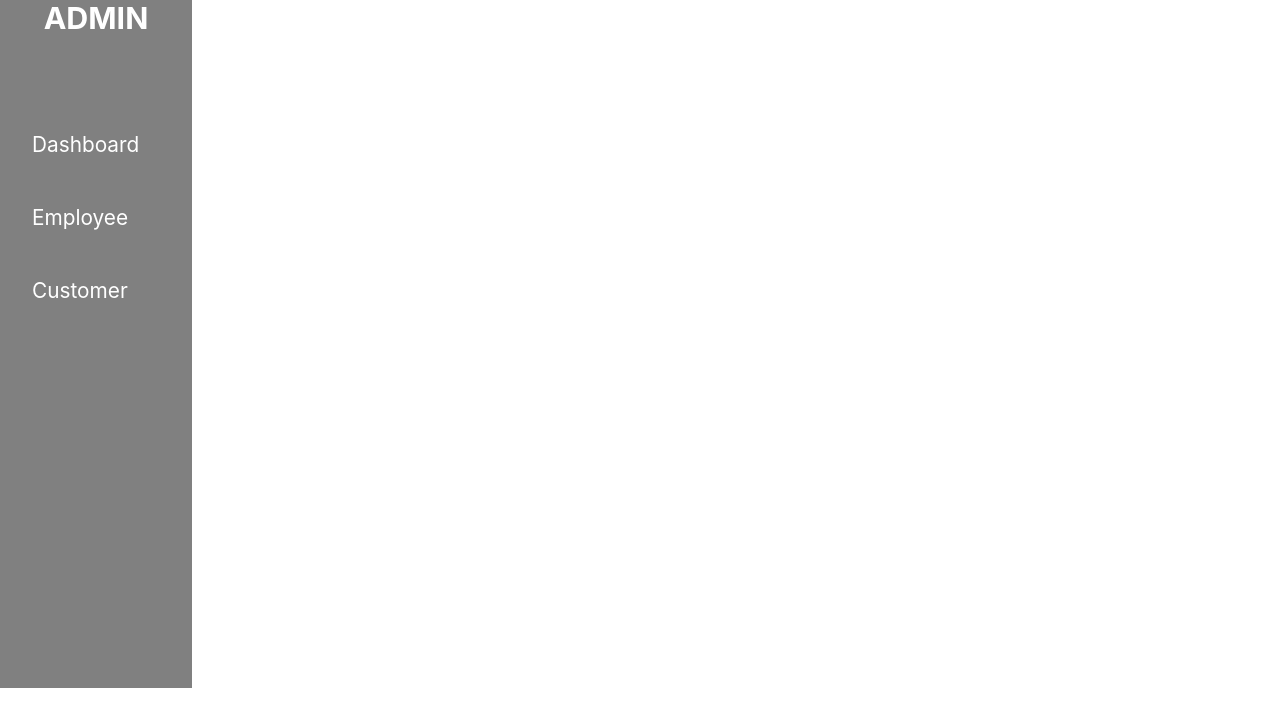
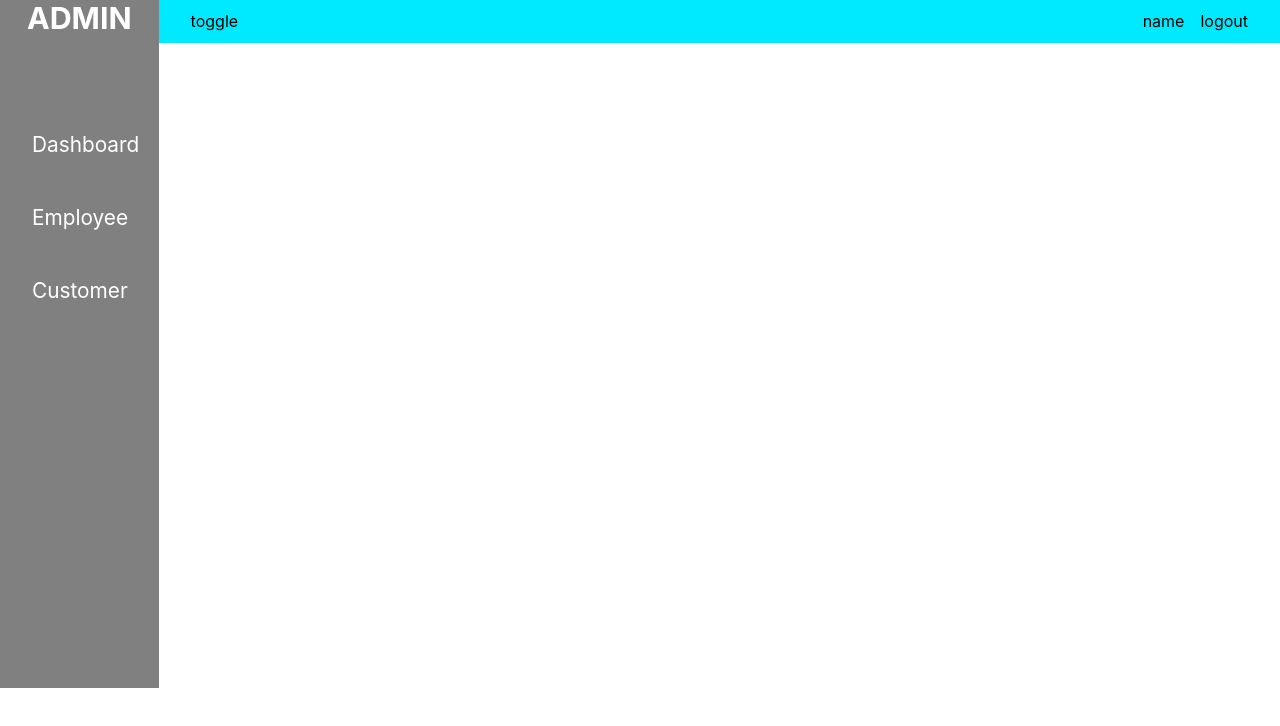
Before and after one commit to JayaKumar-2003/Consultancy, a React (Create React App) app in the folder frontend/: page /dashboard in a window 1280 px wide. Shown: the top 726 px of the page. Built offline with nearby package versions, Linux system fonts and the light colour scheme.

Commit message:
toggle-finished

```diff
--- /dev/null
+++ b/frontend/src/Components/AddCustomer.js
@@ -0,0 +1,11 @@
+import react from 'react';
+
+function AddCustomer () {
+    return(
+        <div>
+            <label>vieadddgdxw</label>
+        </div>
+    );
+}
+
+export default AddCustomer;
--- /dev/null
+++ b/frontend/src/Components/AddEmployee.js
@@ -0,0 +1,12 @@
+import react from 'react';
+import './Stats.css';
+
+function Employee() {
+        return(
+            <div>
+                <label>two</label>
+            </div>
+        );
+}
+
+export default Employee;
--- /dev/null
+++ b/frontend/src/Components/Stats.css
@@ -0,0 +1,23 @@
+
+.employee-card {
+    display: flex;
+    flex-direction: row;
+    gap: 3rem;
+}
+
+.card {
+    height: 15rem;
+    width:10rem;
+    background-color: gray;
+    display: flex;
+    flex-direction: column;
+    align-items: center;
+    justify-content: center;
+    border-radius: 1rem;
+    gap: 2rem;
+}
+.card-inside {
+    height:2rem;
+    width: 1.6rem;
+    background-color: aqua;
+}
--- /dev/null
+++ b/frontend/src/Components/Stats.js
@@ -0,0 +1,26 @@
+import react from 'react';
+import './Stats.css';
+function Stats() {
+    return(
+        <div>
+            <div className=''>
+                <div className='employee-card'>
+                    <div className='card'>
+                        <div className='card-inside'></div>
+                        <label>Total Employee</label>
+                    </div>
+                    <div className='card'>
+                        <div className='card-inside'></div>
+                        <label>Total Customer</label>
+                    </div>
+                    <div className='card'>
+                        <div className='card-inside'></div>
+                        <label>Total Customer</label>
+                    </div>
+                </div>
+            </div>
+        </div>
+    );
+}
+
+export default Stats;
--- /dev/null
+++ b/frontend/src/Components/ViewCustomer.js
@@ -0,0 +1,11 @@
+import react from 'react';
+
+function ViewCustomer() {
+    return (
+        <div>
+            <label>Viewcustoomer</label>
+        </div>
+    );
+}
+
+export default ViewCustomer;
--- /dev/null
+++ b/frontend/src/Components/ViewEmployee.js
@@ -0,0 +1,13 @@
+import React from 'react'
+
+function ViewEmployee() {
+        return(
+        <div>
+
+
+        </div>
+
+        );
+}
+
+export default ViewEmployee;
--- a/frontend/src/Screens/Dashboard.css
+++ b/frontend/src/Screens/Dashboard.css
@@ -1,5 +1,7 @@
+
 .content {
     display: flex;
+
 }
 .left-content {
     display: flex;
@@ -15,7 +17,7 @@
     margin-top: 6rem;
     gap: 3rem;
     justify-content:center ;
-    align-items:start;
+   align-items: flex-start;
     margin-left:2rem ;
 }
 .left-down label {
@@ -44,3 +46,28 @@
     color: white;
     font-weight: bolder;
 }
+.right-content {
+    display: flex;
+    align-items: center;
+    justify-content: center;
+    width: 100%;
+}
+.nav {
+    display: flex;
+    flex-direction: column;
+    gap: 10rem;
+    width: 100%;
+    height: 2rem;
+    background-color: rgb(0, 234, 255);
+    padding-left: 2rem;
+    padding-right: 2rem;
+    padding-top: 0.7rem;
+}
+.toggle {
+    float: left;
+}
+.usercontent {
+    display: flex;
+    float: right;
+    gap: 1rem;
+}
--- a/frontend/src/Screens/Dashboard.js
+++ b/frontend/src/Screens/Dashboard.js
@@ -1,34 +1,78 @@
 import react, { useState } from 'react';
 import './Dashboard.css';
+import Stats from '../Components/Stats';
+import AddEmployee from '../Components/AddEmployee';
+import ViewEmployee from '../Components/ViewEmployee';
+import AddCustomer from '../Components/AddCustomer';
+import ViewCustomer from '../Components/ViewCustomer';
 function  Dashboard() {
+
+    // Toggle for bars
+        // icon toggle
+            const [icon,Seticon] = useState(true);
+        // end toogle icon
     const [employee,Setemployee] = useState(false);
     const [customer,Setcustomer] = useState(false);
+    const [stats,Setstats] = useState(false);
+    const [addemployee,Setaddemployee] = useState(false);
+    const [viewemployee, Setviewemployee] = useState(false);
+    const [addcustomer,Setaddcustomer] = useState(false);
+    const [viewcustomer, Setviewcustomer] = useState(false);
+
+    // End line of toggle
     return (
         <div className='Dashboard'>
             <div className='content'>
-                <div className='left-content'>
+                {icon && <div className='left-content'>
                     <label className='admin'>ADMIN</label>
                     <div className='left-down'>
-                        <label>Dashboard</label>
+                        <label onClick={(e)=>{Setstats(!stats); Setaddemployee(false);Setviewemployee(false);Setaddcustomer(false);Setviewcustomer(false)}}>Dashboard</label>
                         <label onClick={(e)=>{
                             Setemployee(!employee)
                         }}>Employee</label>
                             {employee && <div className='list'>
-                                <label>Add</label>
-                                <label>View</label>
+                                <label onClick={(e)=>{Setaddemployee(!addemployee);Setstats(false);Setviewemployee(false);Setaddcustomer(false);Setviewcustomer(false)}}>Add</label>
+                                <label onClick={(e=>{Setviewemployee(!viewemployee);Setaddemployee(false);Setstats(false);Setaddcustomer(false);Setviewcustomer(false)})}>View</label>
                                 </div>}
                         <label onClick={(e)=>{
                             Setcustomer(!customer)
                         }}>Customer</label>
                         {customer && <div className='list'>
-                                <label>Add</label>
-                                <label>View</label>
+                                <label onClick={(e)=>{Setaddcustomer(!addcustomer);Setaddemployee(false);Setstats(false);Setviewemployee(false);console.log('ell')}}>Add</label>
+                                <label onClick={(e)=>{Setviewcustomer(!viewcustomer);Setviewemployee(false);Setstats(false);Setaddemployee(false);Setaddcustomer(false)}}>View</label>
                                 </div>}
                     </div>
+                </div> }
+                <div className='nav'>
+                            <div className='nav-inside'>
+                                <div className='toggle'>
+                                <label onClick={(e)=>{Seticon(!icon)}}>toggle</label>
+                                </div>
+                                <div className='usercontent'>
+                                <label>name</label>
+                                <label>logout</label>
+                                </div>
+                            </div>
+                            <div className='right-content'>
+                        {stats &&<div>
+                            <Stats></Stats>
+                            </div>}
+                        {addemployee && <div>
+                                <AddEmployee></AddEmployee>
+                            </div>}
+                        {viewemployee && <div>
+                            <ViewEmployee></ViewEmployee>
+                            </div>}
+                        {addcustomer && <div>
+
+                                <AddCustomer></AddCustomer>
+                                </div>}
+                        {viewcustomer && <div>
+                                <ViewCustomer></ViewCustomer>
+                        </div>}
+                    </div>
                 </div>
-                <div className='right-content'>
 
-                </div>
             </div>
         </div>
     );
```
Also changed, not shown: frontend/src/Components/AddCustomer.css (added), frontend/src/Components/AddEmployee.css (added), frontend/src/Components/ViewCustomer.css (added), frontend/src/Components/ViewEmployee.css (added).
